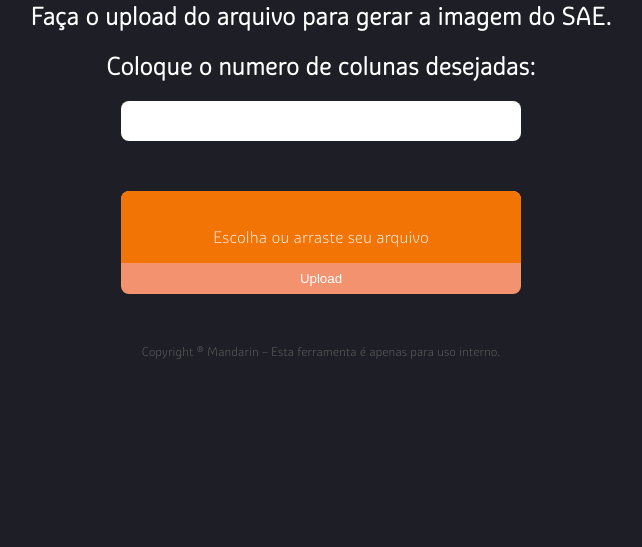
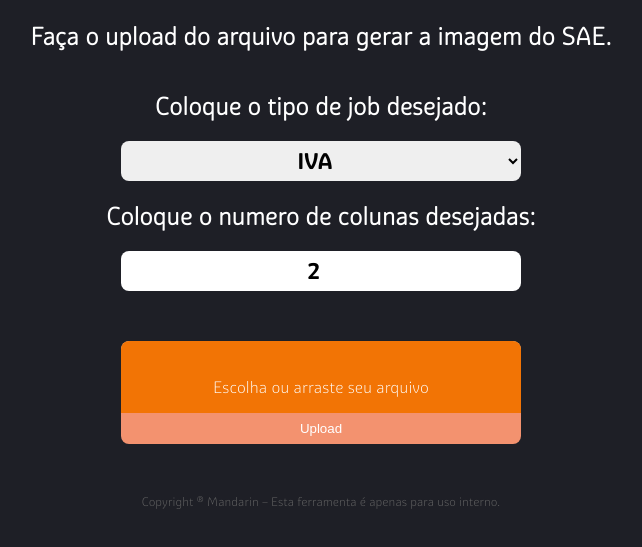
Before and after one commit to luizverissimoMandarin/manda-sae, a plain HTML site: page index.html in a window 1280 px wide. Shown: the part 135-682 px from the top of the page, without its empty margins (319-961 px from the left). Drawn offline with nearby package versions, Linux system fonts and the light colour scheme; a script that the page names is missing; some icons are missing.

Commit message:
Add options

```diff
--- a/index.html
+++ b/index.html
@@ -19,9 +19,15 @@
         <h1>Faça o upload do arquivo para gerar a imagem do SAE.</h1>
       </div>
 
+      <h1 class="text">Coloque o tipo de job desejado:</h1>
+      <select class="options">
+        <option value="IVA">IVA</option>
+        <option value="E-mail">E-mail</option>
+     </select>
+
       <form action="data">
           <h1 class="text">Coloque o numero de colunas desejadas:</h1>
-          <input class="colunas" type="number">
+          <input class="colunas" type="number" value="2">
       </form>
 
       <form id="dropFileForm">
--- a/src/css/style.css
+++ b/src/css/style.css
@@ -59,6 +59,7 @@
 
   .text {
     color: #fff;
+    padding-top: 20px ;
     padding-bottom: 20px ;
   }
 
@@ -72,6 +73,14 @@
     border-radius: 8px;
 }
 
+.options {
+  width: 400px;
+  height: 40px;
+  font-size: 22px;
+  font-family: "graviola-bold";
+  border-radius: 8px;
+  text-align-last: center
+}
 
 
   @media only screen and (max-width: 991px) {
```
